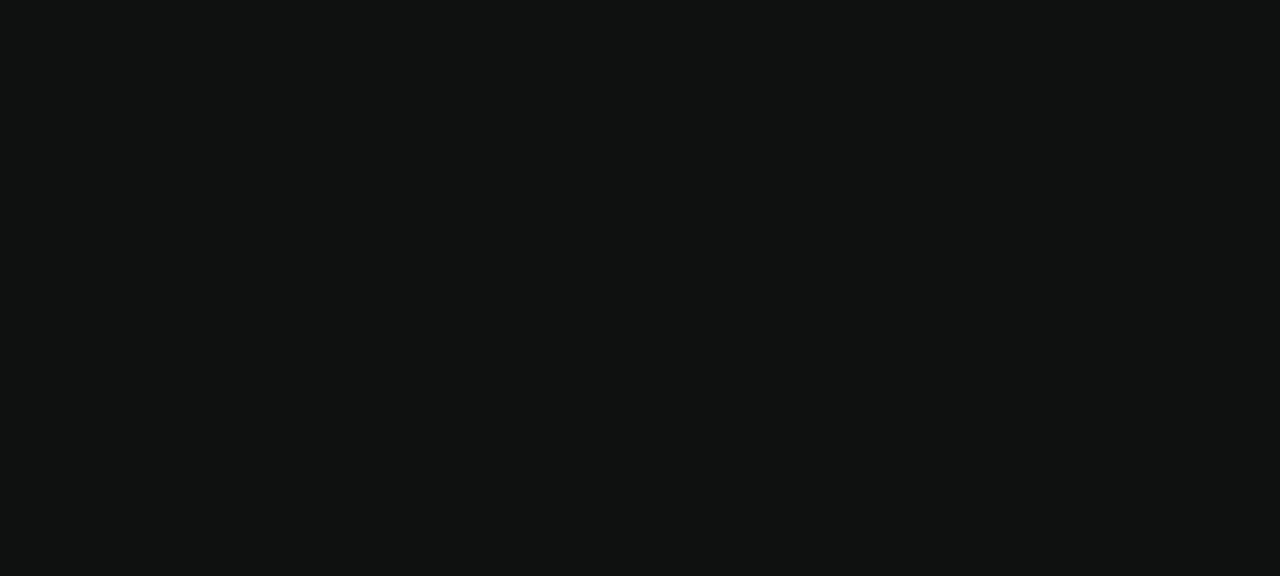
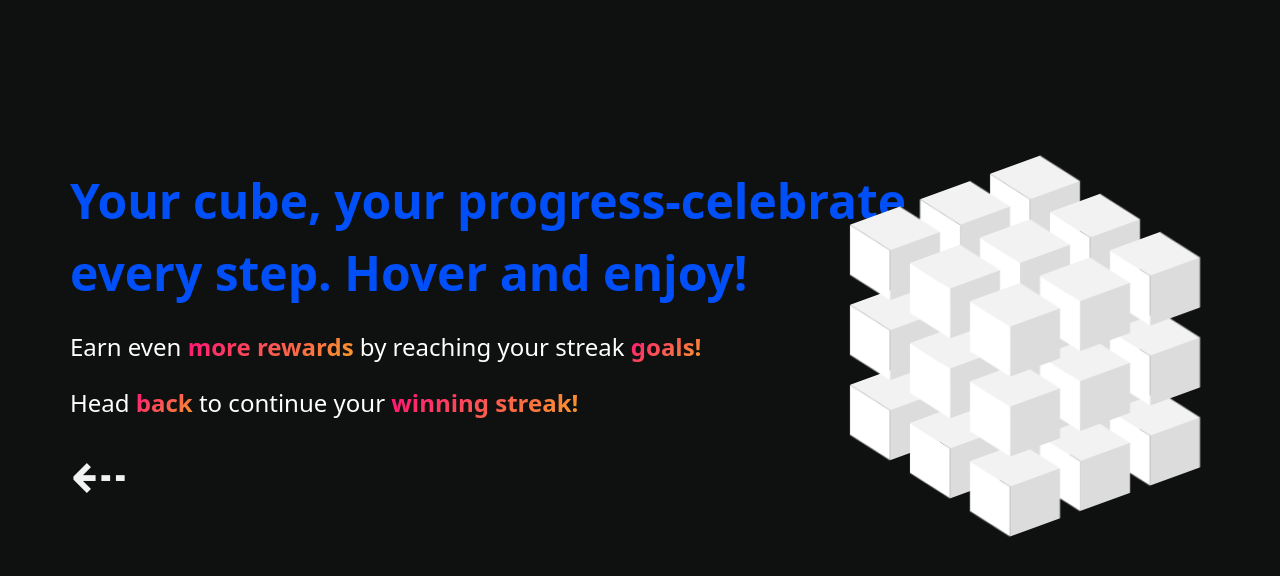
Before and after one commit to Nissidaniella/ilearn-app, a React (Create React App) app: page /reward in a window 1280 px wide. Before the commit this address had no page. Shown: the top 576 px of the page. Built offline with nearby package versions, Linux system fonts and the light colour scheme.

Commit message:
Reward-page

```diff
--- a/src/App.js
+++ b/src/App.js
@@ -19,6 +19,8 @@
 import TimeSpent from "./components/TimeSpent";
 import ChatBox from "./pages/Chatbox";
 import ContextProvider from "./Context/Context";
+import Reward from "./pages/Reward";
+
 
 export function App() {
   const [loading, setLoading] = useState(true);
@@ -171,6 +173,18 @@
             </>
           }
         />
+
+<Route
+          path="/reward"
+          element={
+            <>
+              <Helmet>
+                <title>Reward</title>
+              </Helmet>
+              <Reward />
+            </>
+          }
+        />
       </Routes>
     </Router>
   );
--- a/src/components/Calendar.js
+++ /dev/null
@@ -1,20 +0,0 @@
-// MyCalendar.js
-import React, { useState } from 'react';
-import Calendar from 'react-calendar';
-import 'react-calendar/dist/Calendar.css'; // Import the default styles
-
-const MyCalendar = () => {
-  const [date, setDate] = useState(new Date());
-
-  return (
-    <div className="calendar-container">
-      <Calendar
-        onChange={setDate}
-        value={date}
-        className="" // Apply the desired height (e.g., h-48 for 200px)
-      />
-    </div>
-  );
-};
-
-export default MyCalendar;
--- a/src/components/Calender.js
+++ /dev/null
@@ -1,20 +0,0 @@
-// MyCalendar.js
-import React, { useState } from 'react';
-import Calendar from 'react-calendar';
-import 'react-calendar/dist/Calendar.css'; // Import the default styles
-
-const MyCalendar = () => {
-  const [date, setDate] = useState(new Date());
-
-  return (
-    <div className="calendar-container">
-      <Calendar
-        onChange={setDate}
-        value={date}
-        className="" // Apply the desired height (e.g., h-48 for 200px)
-      />
-    </div>
-  );
-};
-
-export default MyCalendar;
--- a/src/pages/Classes.js
+++ b/src/pages/Classes.js
@@ -83,7 +83,7 @@
         </div>
       </div>
 
-      <h1>gffxtrfxxxxxxrrrrrrrrrrrrrrrrr</h1>
+
 
 
     </div>
--- a/src/pages/Dashboard.js
+++ b/src/pages/Dashboard.js
@@ -16,7 +16,7 @@
 import Navbar from "../components/Navbar";
 import ProfileFront from "../components/ProfileFront";
 import ProfileBack from "../components/ProfileBack";
-// import Activity from "../components/Activity";
+
 
 export default function Dashboard() {
   return (
@@ -86,6 +86,7 @@
       <div className="dashboard-content">
         <Navbar />
 
+
         <div className="dashboard-container flex flex-row md:flex-row">
           <div className="courses-link">
             <div className="courses-link-heading">
--- a/src/pages/Progress.js
+++ b/src/pages/Progress.js
@@ -16,6 +16,7 @@
 import Navbar from "../components/Navbar";
 import image from "../images/logo.png";
 import "../index.css";
+import Reward from "../pages/Reward";
 
 export default function Progress() {
   const [activeTab, setActiveTab] = useState("timeSpent");
@@ -113,24 +114,32 @@
                   className={activeTab === "timeSpent" ? "active" : ""}
                   onClick={() => handleTabChange("timeSpent")}
                 >
-
                   Time⏳
-                   <span className="li-txt"> the number of minutes spent on the app </span>
+                  <span className="li-txt">
+                    {" "}
+                    the number of minutes spent on the app{" "}
+                  </span>
                 </li>
-
 
                 <li
                   className={activeTab === "weekSpent" ? "active" : ""}
                   onClick={() => handleTabChange("weekSpent")}
                 >
-                  Weeks🌗 <span className="li-txt">  number of weeks spent on the app</span>
+                  Weeks🌗{" "}
+                  <span className="li-txt">
+                    {" "}
+                    number of weeks spent on the app
+                  </span>
                 </li>
                 <li
                   className={activeTab === "daySpent" ? "active" : ""}
                   onClick={() => handleTabChange("daySpent")}
                 >
                   Days🌤️
-                  <span className="li-txt"> number of days spent on the app</span>
+                  <span className="li-txt">
+                    {" "}
+                    number of days spent on the app
+                  </span>
                 </li>
               </ul>
             </div>
@@ -139,25 +148,24 @@
             <div className="flex">
               <span className="big">🎉</span>
 
-            <h3>You unlocked your 1 day streak goal! Check<br></br> out your
-            <span className="text-red-600 hover:text-blue-400"> reward</span> </h3> </div>
+              <h3>
+                You unlocked your 1-day streak goal! Check out your{" "}
+                <Link to="/reward" className="text-red-600 hover:text-blue-400">
+                  reward
+                </Link>
+              </h3>
+            </div>
 
+            <h2> Complete a 1-week streak goal to unlock more rewards</h2>
 
-            <h2> Complete a 1 week streak goal to unlock more rewards</h2>
-
-
-
-
-<form class="my-form">
-  <div>
-    <input id="check-1" type="checkbox" />
-    <label for="check-1">Get notified when you complete a streak</label>
-  </div>
-
-
-</form>
-
-
+            <form class="my-form">
+              <div>
+                <input id="check-1" type="checkbox" />
+                <label for="check-1">
+                  Get notified when you complete a streak
+                </label>
+              </div>
+            </form>
           </div>
 
           <div>
--- /dev/null
+++ b/src/pages/Reward.css
@@ -0,0 +1,137 @@
+
+.reward{
+   display: flex;
+}
+
+p .red{
+  font-weight: 700;
+  opacity: 1;
+  background: linear-gradient(-45deg, #f89b29 0%, #ff0f7b 100% );
+  background-clip: text;
+  -webkit-background-clip: text;
+  -webkit-text-fill-color: transparent;
+  transition: all 0.6s cubic-bezier(0.23, 1, 0.320, 1)
+}
+
+h3 .red{
+  font-weight: 700;
+  opacity: 1;
+  background: linear-gradient(-45deg, #f89b29 0%, #ff0f7b 100% );
+  background-clip: text;
+  -webkit-background-clip: text;
+  -webkit-text-fill-color: transparent;
+  transition: all 0.6s cubic-bezier(0.23, 1, 0.320, 1)
+}
+
+
+.reward h5{
+  color:#f2f2f2;
+  font-size: 70px;
+   margin-left: 70px;
+}
+
+.reward h5:hover{
+  cursor: pointer;
+  color: #ef4149;
+}
+
+.reward p{
+  color: white;
+  font-size: 1.5rem;
+  margin-left: 70px;
+  margin-top: 20px;
+}
+
+.reward h3{
+  color: white;
+  font-size: 1.5rem;
+  margin-left: 70px;
+  margin-top: 20px;
+}
+
+.reward h2{
+  font-size: 3rem;
+  color: #004ff9;
+  font-weight: 600;
+  margin-top: 165px;
+  margin-left: 70px;
+}
+
+
+@keyframes animate {
+  0% {
+    filter: hue-rotate(0deg);
+  }
+  100% {
+    filter: hue-rotate(360deg);
+  }
+}
+
+.container {
+  position: fixed;
+  top: 30px;
+  left:1020px ;
+  transform: skewY(-20deg);
+  animation: animate 5s linear infinite;
+  .cube {
+    position: relative;
+    z-index: 2;
+    &:nth-child(2) {
+      z-index: 1;
+      translate: -60px -60px;
+    }
+    &:nth-child(3) {
+      z-index: 3;
+      translate: 60px 60px;
+    }
+    div {
+      position: absolute;
+      display: flex;
+      flex-direction: column;
+      gap: 30px;
+      translate: calc(-70px * var(--x)) calc(-60px * var(--y));
+      span {
+        position: relative;
+        display: inline-block;
+        width: 50px;
+        height: 50px;
+        background: #dcdcdc;
+        z-index: calc(1 * var(--i));
+        transition: 1.5s;
+        &:hover {
+          transition: 0s;
+          background: #ef4149;
+          filter: drop-shadow(0 0 30px #ef4149);
+          &:before,
+          &:after {
+            transition: 0s;
+            background: #ef4149;
+          }
+        }
+        &:before {
+          content: "";
+          position: absolute;
+          left: -40px;
+          width: 40px;
+          height: 100%;
+          background: #fff;
+          transform-origin: right;
+          transform: skewY(45deg);
+          transition: 1.5s;
+        }
+        &:after {
+          content: "";
+          position: absolute;
+          top: -40px;
+          left: 0px;
+          width: 100%;
+          height: 40px;
+          background: #f2f2f2;
+          transform-origin: bottom;
+          transform: skewX(45deg);
+          transition: 1.5s;
+        }
+      }
+    }
+  }
+}
--- /dev/null
+++ b/src/pages/Reward.js
@@ -0,0 +1,84 @@
+import React from 'react';
+import "./Reward.css";
+import { Link } from "react-router-dom";
+import Progress from './Progress';
+
+const Reward =()=> {
+  return (
+    <>
+<div className="reward">
+
+<div className="text">
+
+
+    <h2>Your cube, your progress-celebrate <br></br> every step. Hover and enjoy!</h2>
+    <p>Earn even <span className='red'> more rewards</span> by reaching your streak <span className='red'>goals!</span> </p>
+    <h3>Head <span className='red' > back</span> to continue your <span className='red'>winning streak!</span></h3>
+     <Link to="/progress"><h5>⇠</h5></Link>
+   </div>
+
+<div className="container">
+      {/* First cube */}
+      <div className="cube">
+        <div style={{ '--x': -1, '--y': 0 }}>
+          <span style={{ '--i': 3 }}></span>
+          <span style={{ '--i': 2 }}></span>
+          <span style={{ '--i': 1 }}></span>
+        </div>
+        <div style={{ '--x': 0, '--y': 0 }}>
+          <span style={{ '--i': 3 }}></span>
+          <span style={{ '--i': 2 }}></span>
+          <span style={{ '--i': 1 }}></span>
+        </div>
+        <div style={{ '--x': 1, '--y': 0 }}>
+          <span style={{ '--i': 3 }}></span>
+          <span style={{ '--i': 2 }}></span>
+          <span style={{ '--i': 1 }}></span>
+        </div>
+      </div>
+
+
+
+      {/* Second cube */}
+      <div className="cube">
+        <div style={{ '--x': -1, '--y': 0 }}>
+          <span style={{ '--i': 3 }}></span>
+          <span style={{ '--i': 2 }}></span>
+          <span style={{ '--i': 1 }}></span>
+        </div>
+        <div style={{ '--x': 0, '--y': 0 }}>
+          <span style={{ '--i': 3 }}></span>
+          <span style={{ '--i': 2 }}></span>
+          <span style={{ '--i': 1 }}></span>
+        </div>
+        <div style={{ '--x': 1, '--y': 0 }}>
+          <span style={{ '--i': 3 }}></span>
+          <span style={{ '--i': 2 }}></span>
+          <span style={{ '--i': 1 }}></span>
+        </div>
+      </div>
+
+      {/* Third cube */}
+      <div className="cube">
+        <div style={{ '--x': -1, '--y': 0 }}>
+          <span style={{ '--i': 3 }}></span>
+          <span style={{ '--i': 2 }}></span>
+          <span style={{ '--i': 1 }}></span>
+        </div>
+        <div style={{ '--x': 0, '--y': 0 }}>
+          <span style={{ '--i': 3 }}></span>
+          <span style={{ '--i': 2 }}></span>
+          <span style={{ '--i': 1 }}></span>
+        </div>
+        <div style={{ '--x': 1, '--y': 0 }}>
+          <span style={{ '--i': 3 }}></span>
+          <span style={{ '--i': 2 }}></span>
+          <span style={{ '--i': 1 }}></span>
+        </div>
+      </div>
+    </div>
+</div>
+    </>
+  );
+};
+export default Reward;
```
Also changed, not shown: src/index.css (+0 -15 lines), src/pages/Courses.js (+4 -6 lines), src/components/Reward.js (deleted).
